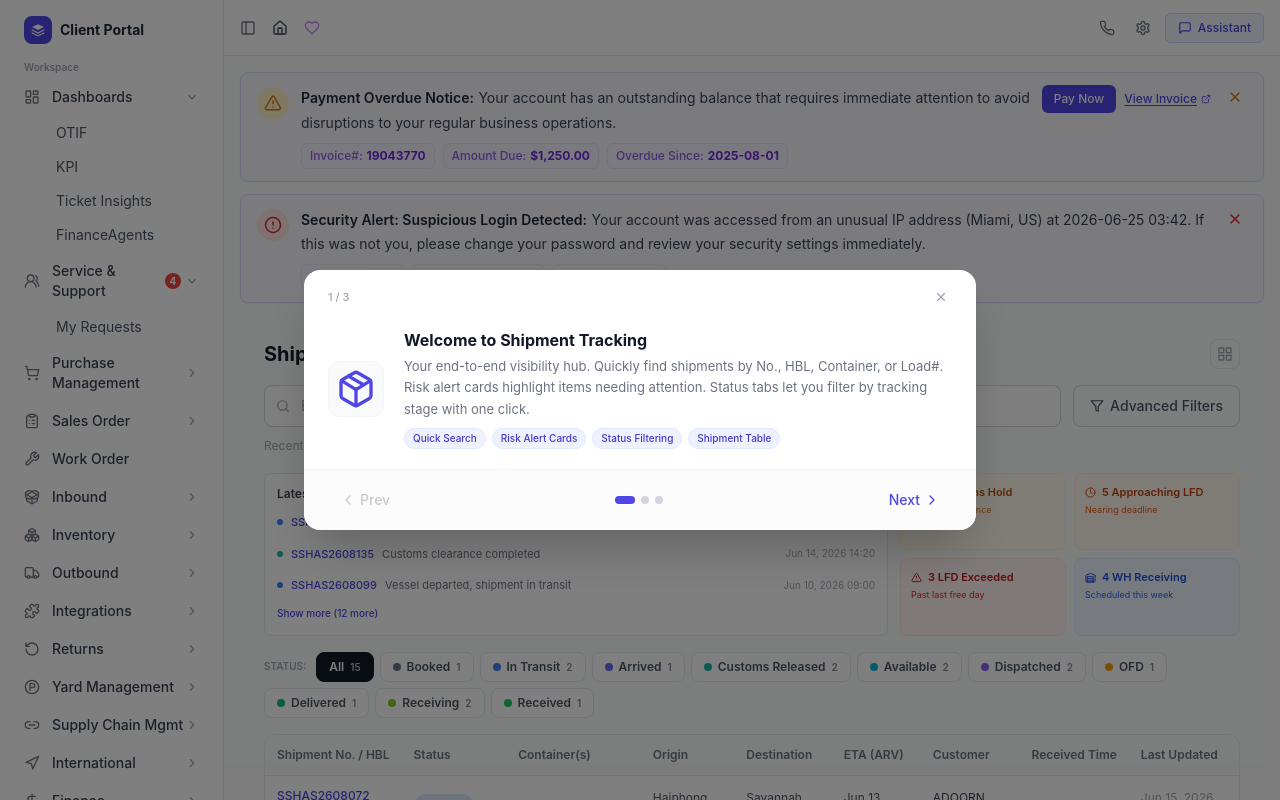
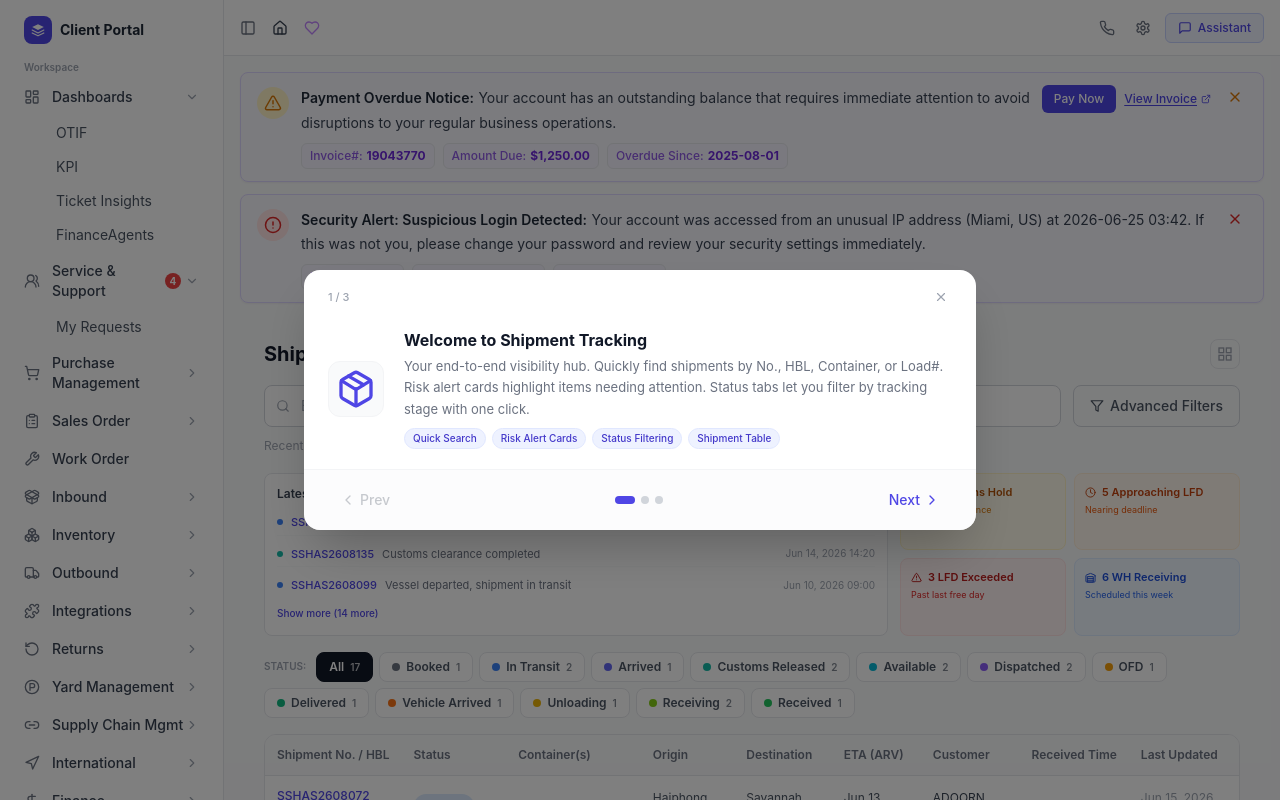
Before and after one commit to WYJade/CP-Announcement-management, a React (Vite) app: page /international-new/tracking in a window 1280 px wide. Shown: the top 800 px of the page. Built offline with nearby package versions, Linux system fonts and the light colour scheme.

Commit message:
feat: add Vehicle Arrived and Unloading statuses to shipment tracking list

```diff
--- a/src/components/International/ShipmentTracking.tsx
+++ b/src/components/International/ShipmentTracking.tsx
@@ -43,6 +43,8 @@ const SHIPMENT_DATA: ShipmentRecord[] = [
   { id: 'SSHAS2608320', shipmentNo: 'SSHAS2608320', hbl: 'SSHAS2608320', status: 'Delivered', containers: ['MRSU546732'], currentMilestone: 'Delivered to Warehouse', origin: 'Shenzhen, CN', destination: 'Savannah, US', eta: 'Jun 07, 2026', customer: 'VITA COCO', receivedTime: '-', lastUpdated: 'Jun 15, 2026 07:00', alerts: ['wh-receiving'] },
   { id: 'SSHAS2608330', shipmentNo: 'SSHAS2608330', hbl: 'SSHAS2608330', status: 'Available', containers: ['MAGU5754435'], currentMilestone: 'Container Available', origin: 'Qingdao, CN', destination: 'Long Beach, US', eta: 'Jun 09, 2026', customer: 'ORGAIN LLC', receivedTime: '-', lastUpdated: 'Jun 14, 2026 16:00', alerts: ['approaching-lfd'] },
   { id: 'SSHAS2608340', shipmentNo: 'SSHAS2608340', hbl: 'SSHAS2608340', status: 'Dispatched', containers: ['NYKU3736566'], currentMilestone: 'Dispatched to Warehouse', origin: 'Shanghai, CN', destination: 'Los Angeles, US', eta: 'Jun 10, 2026', customer: 'ADOORN LLC', receivedTime: '-', lastUpdated: 'Jun 15, 2026 10:00', alerts: ['approaching-lfd', 'wh-receiving'] },
+  { id: 'SSHAS2608350', shipmentNo: 'SSHAS2608350', hbl: 'SSHAS2608350', status: 'Vehicle Arrived', containers: ['TCKU1234567'], currentMilestone: 'Vehicle arrived, pre check-in complete', origin: 'Ningbo, CN', destination: 'Savannah, US', eta: 'Jun 16, 2026', customer: 'PLEASS GLOBAL', receivedTime: '-', lastUpdated: 'Jun 19, 2026 09:15', alerts: ['wh-receiving'] },
+  { id: 'SSHAS2608360', shipmentNo: 'SSHAS2608360', hbl: 'SSHAS2608360', status: 'Unloading', containers: ['MSCU9876543'], currentMilestone: 'Checked in at dock, unloading in progress', origin: 'Shanghai, CN', destination: 'Long Beach, US', eta: 'Jun 18, 2026', customer: 'VITA COCO', receivedTime: '-', lastUpdated: 'Jun 19, 2026 10:30', alerts: ['wh-receiving'] },
 ]
 
 const STATUS_TABS = [
@@ -55,6 +57,8 @@ const STATUS_TABS = [
   { key: 'Dispatched', label: 'Dispatched' },
   { key: 'OFD', label: 'OFD' },
   { key: 'Delivered', label: 'Delivered' },
+  { key: 'Vehicle Arrived', label: 'Vehicle Arrived' },
+  { key: 'Unloading', label: 'Unloading' },
   { key: 'Receiving', label: 'Receiving' },
   { key: 'Received', label: 'Received' },
 ]
@@ -68,6 +72,8 @@ function statusColor(status: string) {
   if (status === 'Dispatched') return 'bg-violet-100 text-violet-700'
   if (status === 'OFD') return 'bg-amber-100 text-amber-700'
   if (status === 'Delivered') return 'bg-emerald-100 text-emerald-700'
+  if (status === 'Vehicle Arrived') return 'bg-orange-100 text-orange-700'
+  if (status === 'Unloading') return 'bg-yellow-100 text-yellow-700'
   if (status === 'Receiving') return 'bg-lime-100 text-lime-700'
   if (status === 'Received') return 'bg-green-100 text-green-700'
   if (status === 'Completed') return 'bg-gray-100 text-gray-600'
@@ -85,6 +91,8 @@ function getStatusDescription(status: string): string {
     'Dispatched': 'Dispatched for delivery',
     'OFD': 'Out for final delivery',
     'Delivered': 'Successfully delivered to warehouse',
+    'Vehicle Arrived': 'Vehicle arrived at warehouse, pre check-in complete',
+    'Unloading': 'Checked in at dock, unloading in progress',
     'Receiving': 'Warehouse receiving in progress',
     'Received': 'Received and checked into warehouse',
   }
@@ -252,7 +260,7 @@ export default function ShipmentTracking() {
               className={`inline-flex items-center gap-1.5 px-3 py-1.5 text-xs font-semibold rounded-lg border transition-all ${
                 activeTab === tab.key ? 'bg-gray-900 border-gray-900 text-white' : 'bg-white border-gray-200 text-gray-600 hover:bg-gray-50'
               }`}>
-              {tab.key !== 'all' && <span className={`w-2 h-2 rounded-full ${statusColor(tab.key).split(' ')[0].replace('bg-', 'bg-')}`} style={{ backgroundColor: tab.key === 'Booked' ? '#6b7280' : tab.key === 'In Transit' ? '#3b82f6' : tab.key === 'Arrived' ? '#6366f1' : tab.key === 'Customs Released' ? '#14b8a6' : tab.key === 'Available' ? '#06b6d4' : tab.key === 'Dispatched' ? '#8b5cf6' : tab.key === 'OFD' ? '#f59e0b' : tab.key === 'Delivered' ? '#10b981' : tab.key === 'Receiving' ? '#84cc16' : '#22c55e' }} />}
+              {tab.key !== 'all' && <span className={`w-2 h-2 rounded-full ${statusColor(tab.key).split(' ')[0].replace('bg-', 'bg-')}`} style={{ backgroundColor: tab.key === 'Booked' ? '#6b7280' : tab.key === 'In Transit' ? '#3b82f6' : tab.key === 'Arrived' ? '#6366f1' : tab.key === 'Customs Released' ? '#14b8a6' : tab.key === 'Available' ? '#06b6d4' : tab.key === 'Dispatched' ? '#8b5cf6' : tab.key === 'OFD' ? '#f59e0b' : tab.key === 'Delivered' ? '#10b981' : tab.key === 'Vehicle Arrived' ? '#f97316' : tab.key === 'Unloading' ? '#eab308' : tab.key === 'Receiving' ? '#84cc16' : '#22c55e' }} />}
               {tab.label} <span className="text-[10px] opacity-70">{count}</span>
             </button>
           )
```
